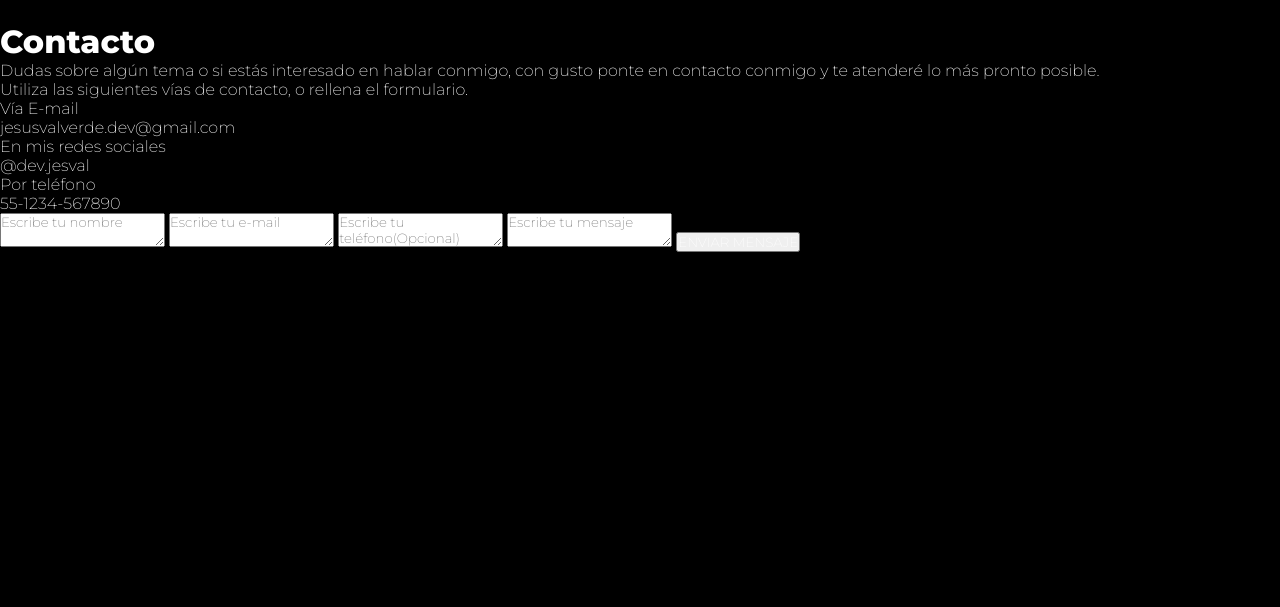
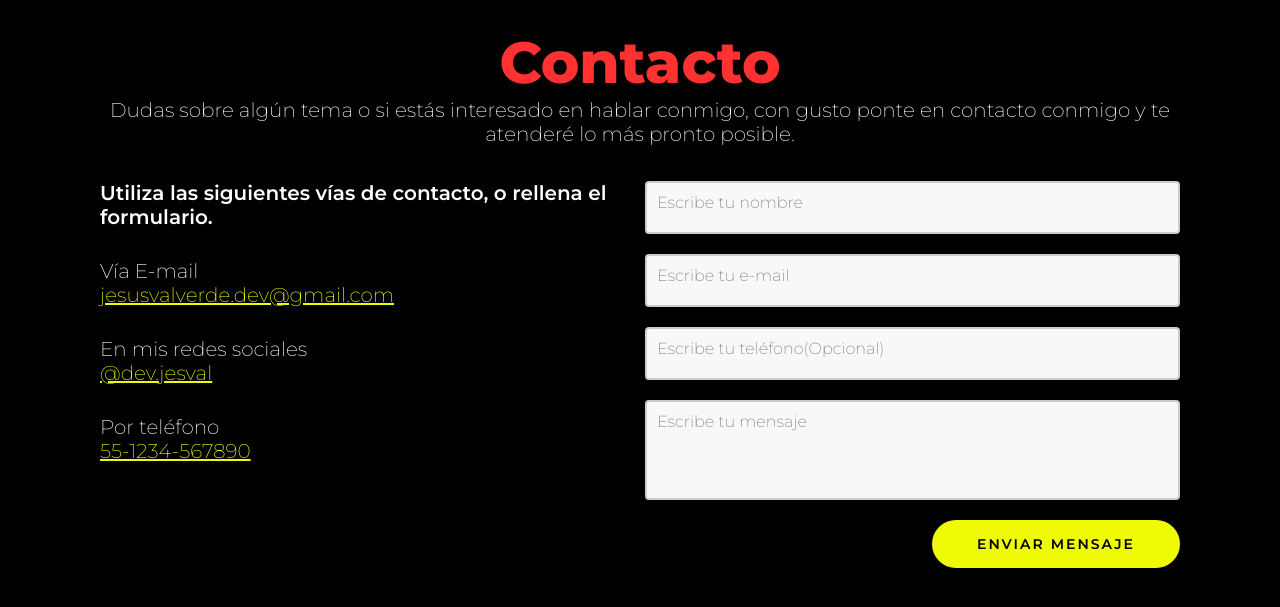
Before and after one commit to Jesus-Valverde/portafolio, a plain HTML site: page contacto.html in a window 1280 px wide. Shown: the part 73-680 px from the top of the page. Drawn offline with Linux system fonts and the light colour scheme.

Commit message:
Update styleContacto.css

```diff
--- a/styleContacto.css
+++ b/styleContacto.css
@@ -45,3 +45,89 @@ body {
     color: #EEFB03;
     border-bottom:2px solid #EEFB03;
 }
+
+
+.title{
+    color: #FF3131;
+    font-weight: 800;
+    font-size: 50.9px;
+}
+
+.textbold{
+    font-weight: 600;
+}
+.txt__info{
+    color: #EEFB03;
+    text-decoration:underline solid #EEFB03;
+}
+
+textarea{
+    color: #000000;
+    padding: 10px 5px 10px 10px;
+    border-radius: 9px;
+    width: 100%;
+    height: 53px;
+    box-sizing: border-box;
+    border: 2px solid #ccc;
+    border-radius: 4px;
+    background-color: #f8f8f8;
+    font-size: 16px;
+    resize: none;
+    margin-bottom: 20px;
+}
+
+.form__message{
+    height: 100px;
+}
+
+.top p{
+    font-size: 20px;
+    text-align: center;
+}
+
+.top h1{
+    font-size: 58px;
+}
+
+.top{
+    padding: 5px 100px 30px 100px;
+    display: flex;
+    flex-direction: column;
+    align-items: center;
+}
+
+.content{
+    display: flex;
+}
+
+.info{
+    display: flex;
+    flex-direction: column;
+    width: 50%;
+    padding: 5px 0px 5px 100px;
+    font-size: 20px;
+}
+
+.info .textbold, .info .txt__info {
+    margin-bottom: 30px;
+}
+
+form{
+    width: 50%;
+    display: flex;
+    flex-direction: column;
+    padding: 5px 100px 0 5px;
+}
+
+.btn{
+    background-color: #EEFB03;
+    color: #000000;
+    font-size: 14px;
+    font-weight: 600;
+    padding: 15px 45px 15px 45px;
+    border: transparent;
+    border-radius: 40px;
+    margin: 0 0 0 auto;
+    letter-spacing: 2px;
+    width: fit-content;
+}
```
